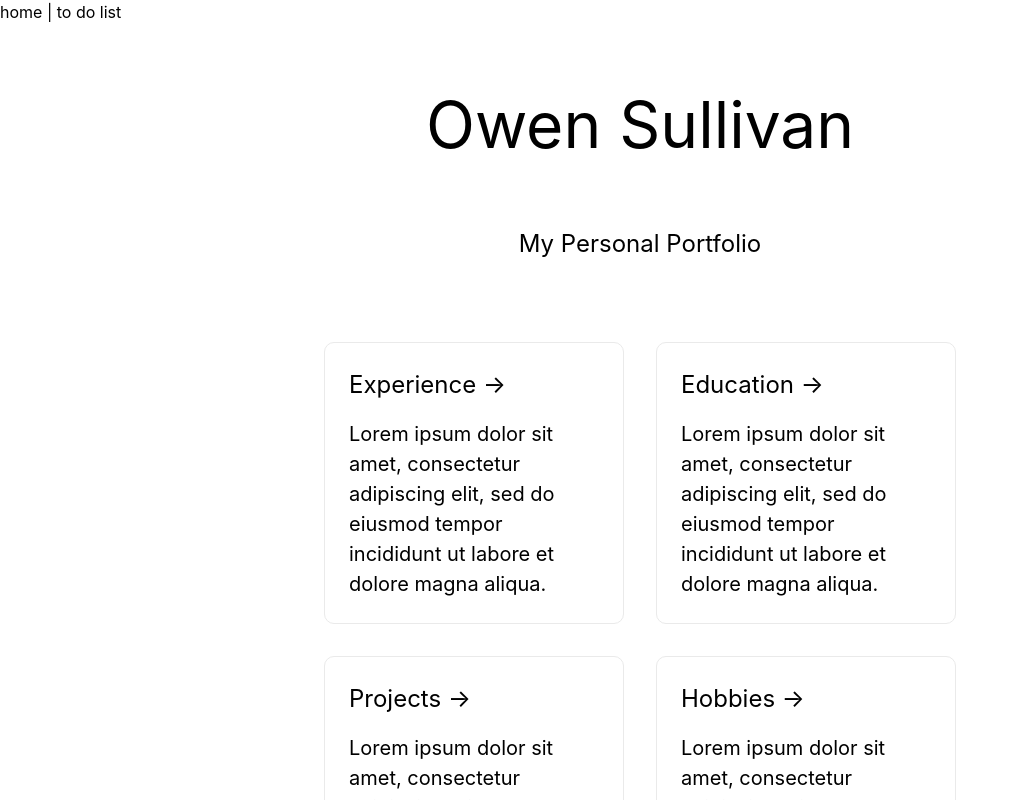
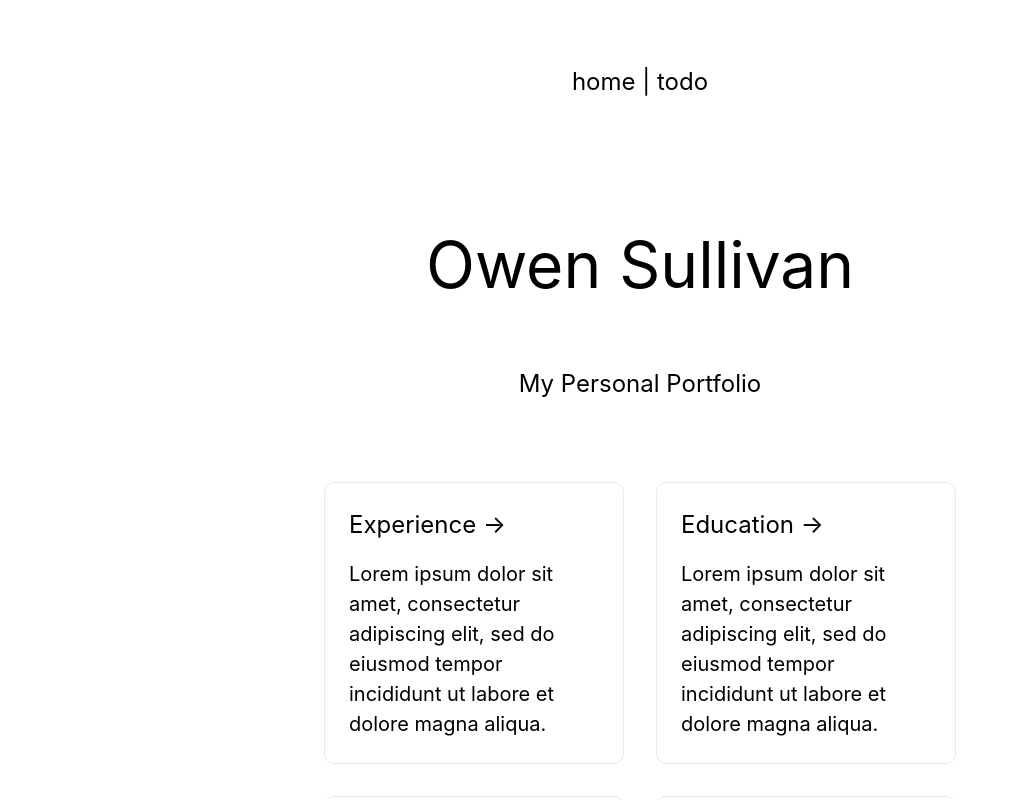
Before and after one commit to opsullivan85/personal_portfolio, a Next.js app: page / in a window 1280 px wide. Shown: the top 800 px of the page, without its empty margins (0-1018 px from the left). Built offline with nearby package versions, Linux system fonts and the light colour scheme.

Commit message:
improved nav bar

```diff
--- a/components/layout.js
+++ b/components/layout.js
@@ -1,9 +1,10 @@
+import styles from "../styles/Home.module.css";
 
 export default function Layout({ children }) {
     return (
-        <div class="contents">
-            <nav>
-                <a href="/">home</a> |     <a href="/todolist">to do list</a>
+        <div class="grid place-items-center">
+            <nav className={styles.description}>
+                <a href="/">home</a> | <a href="/todolist">todo</a>
             </nav>
             {children}
         </div>
--- a/pages/_app.js
+++ b/pages/_app.js
@@ -1,7 +1,8 @@
 import '../styles/globals.css'
+import Layout from '../components/layout'
 
 function MyApp({ Component, pageProps }) {
-  return <Component {...pageProps} />
+  return <Layout><Component {...pageProps} /></Layout>
 }
 
 export default MyApp
--- a/pages/index.js
+++ b/pages/index.js
@@ -2,11 +2,9 @@ import Head from "next/head";
 import Image from "next/image";
 import styles from "../styles/Home.module.css";
 import Link from "next/link";
-import Layout from '../components/layout'
 
 export default function Home() {
     return (
-		<Layout>
 			<div className={styles.container}>
 				<Head>
 					<title>Personal Portfolio</title>
@@ -79,6 +77,5 @@ export default function Home() {
 					</a>
 				</footer>
 			</div>
-			</Layout>
     );
 }
```
